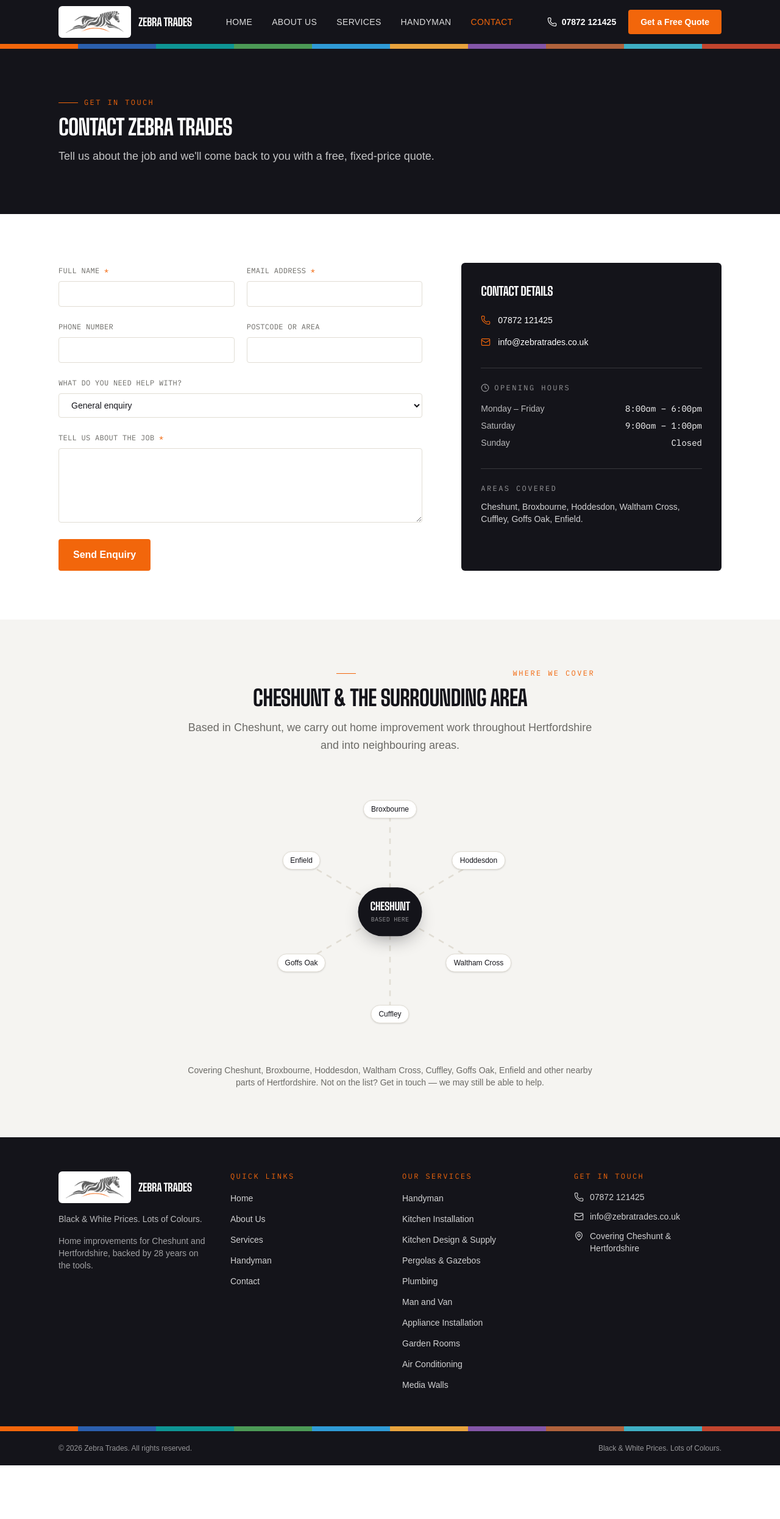
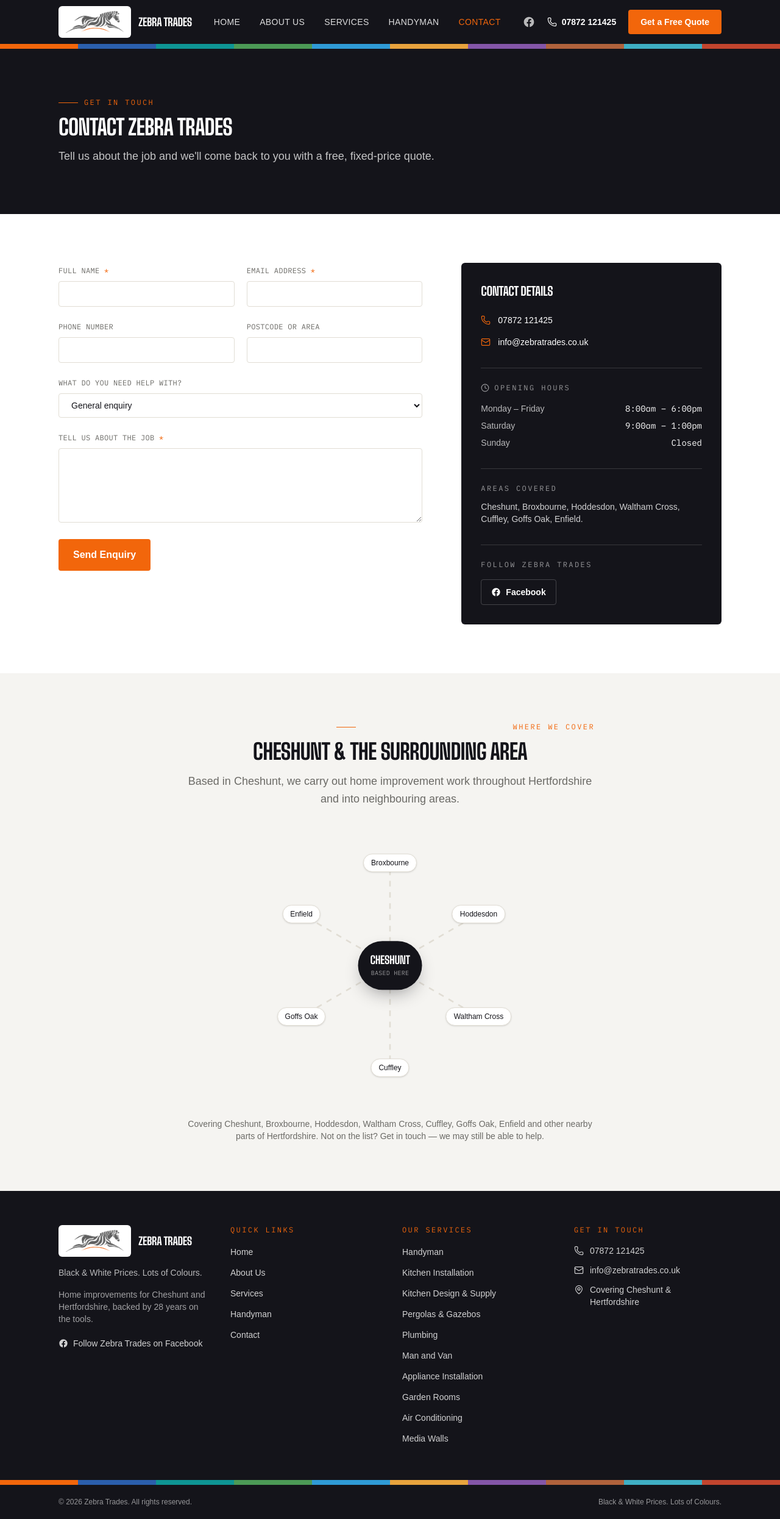
Before and after one commit to jasonkazakos-cpu/zebra-trades-website, a Next.js app: page /contact in a window 1280 px wide. Shown: the whole page at 61% size. Before the commit the page ends 2403 px from the top, so only its background shows below. Built offline with nearby package versions, Linux system fonts and the light colour scheme; a web font is replaced by a local one.

Commit message:
Update Facebook integration to official Zebra Trades page

```diff
--- a/app/contact/page.tsx
+++ b/app/contact/page.tsx
@@ -5,6 +5,7 @@ import Container from "@/components/Container";
 import SectionHeading from "@/components/SectionHeading";
 import ContactForm from "@/components/ContactForm";
 import CoverageArea from "@/components/CoverageArea";
+import FacebookIcon from "@/components/icons/FacebookIcon";
 import { siteConfig } from "@/data/site";
 
 export const metadata: Metadata = {
@@ -76,6 +77,23 @@ export default function ContactPage() {
                 {siteConfig.areas.join(", ")}.
               </p>
             </div>
+
+            <div className="mt-8 border-t border-paper/15 pt-6">
+              <h4 className="font-mono text-xs uppercase tracking-[0.2em] text-paper/55">
+                Follow Zebra Trades
+              </h4>
+              <a
+                href={siteConfig.facebookUrl}
+                target="_blank"
+                rel="noopener noreferrer"
+                aria-label="Follow Zebra Trades on Facebook (opens in a new tab)"
+                title="Zebra Trades on Facebook"
+                className="mt-4 inline-flex items-center gap-2 rounded-sm border border-paper/20 px-4 py-2.5 text-sm font-semibold text-paper hover:border-accent hover:text-accent transition-colors"
+              >
+                <FacebookIcon className="size-4" />
+                Facebook
+              </a>
+            </div>
           </div>
         </Container>
       </section>
--- a/app/page.tsx
+++ b/app/page.tsx
@@ -13,6 +13,7 @@ import CtaBand from "@/components/CtaBand";
 import { services } from "@/data/services";
 import { siteConfig } from "@/data/site";
 import { ArrowRight, Wrench, Award } from "lucide-react";
+import FacebookIcon from "@/components/icons/FacebookIcon";
 
 export const metadata: Metadata = {
   title: "Home Improvements in Cheshunt & Hertfordshire",
@@ -150,6 +151,32 @@ export default function Home() {
         title="Ready To Get Started?"
         subtitle="Tell us what needs doing and we'll come back to you with a free, fixed-price quote."
       />
+
+      <section className="bg-chalk">
+        <Container className="flex flex-col items-center gap-5 py-16 text-center sm:py-20">
+          <span className="flex size-12 items-center justify-center rounded-full bg-accent-soft text-accent-dark">
+            <FacebookIcon className="size-6" />
+          </span>
+          <h2 className="max-w-xl font-display text-3xl font-bold uppercase leading-[0.95] tracking-tight text-ink sm:text-4xl">
+            See Our Latest Projects
+          </h2>
+          <p className="max-w-xl text-base leading-relaxed text-slate sm:text-lg">
+            Follow Zebra Trades on Facebook to see our latest installations,
+            customer projects, before and after photos and company updates.
+          </p>
+          <a
+            href={siteConfig.facebookUrl}
+            target="_blank"
+            rel="noopener noreferrer"
+            aria-label="Follow Zebra Trades on Facebook (opens in a new tab)"
+            title="Zebra Trades on Facebook"
+            className="mt-2 inline-flex items-center gap-2 rounded-sm bg-ink px-6 py-3 text-sm font-semibold text-paper hover:bg-ink-soft transition-colors"
+          >
+            <FacebookIcon className="size-4" />
+            Follow Us On Facebook
+          </a>
+        </Container>
+      </section>
     </>
   );
 }
--- a/components/Footer.tsx
+++ b/components/Footer.tsx
@@ -3,6 +3,7 @@ import { Phone, Mail, MapPin } from "lucide-react";
 import Container from "@/components/Container";
 import Logo from "@/components/Logo";
 import SwatchStrip from "@/components/SwatchStrip";
+import FacebookIcon from "@/components/icons/FacebookIcon";
 import { navLinks, siteConfig } from "@/data/site";
 import { services } from "@/data/services";
 
@@ -22,6 +23,17 @@ export default function Footer() {
             {siteConfig.county}, backed by {siteConfig.yearsTrading} years on
             the tools.
           </p>
+          <a
+            href={siteConfig.facebookUrl}
+            target="_blank"
+            rel="noopener noreferrer"
+            aria-label="Follow Zebra Trades on Facebook (opens in a new tab)"
+            title="Zebra Trades on Facebook"
+            className="mt-5 inline-flex items-center gap-2 text-sm font-medium text-paper/80 hover:text-accent transition-colors"
+          >
+            <FacebookIcon className="size-4" />
+            Follow Zebra Trades on Facebook
+          </a>
         </div>
 
         <div>
--- a/components/Header.tsx
+++ b/components/Header.tsx
@@ -7,6 +7,7 @@ import { Menu, X, Phone } from "lucide-react";
 import Logo from "@/components/Logo";
 import Container from "@/components/Container";
 import SwatchStrip from "@/components/SwatchStrip";
+import FacebookIcon from "@/components/icons/FacebookIcon";
 import { navLinks, siteConfig } from "@/data/site";
 
 export default function Header() {
@@ -37,6 +38,16 @@ export default function Header() {
         </nav>
 
         <div className="hidden lg:flex items-center gap-5">
+          <a
+            href={siteConfig.facebookUrl}
+            target="_blank"
+            rel="noopener noreferrer"
+            aria-label="Follow Zebra Trades on Facebook (opens in a new tab)"
+            title="Zebra Trades on Facebook"
+            className="text-paper/70 hover:text-accent transition-colors"
+          >
+            <FacebookIcon className="size-5" />
+          </a>
           <a
             href={siteConfig.phoneHref}
             className="flex items-center gap-2 text-sm font-semibold text-paper hover:text-accent transition-colors"
@@ -97,6 +108,17 @@ export default function Header() {
               <Phone className="size-4" strokeWidth={1.75} aria-hidden="true" />
               {siteConfig.phoneDisplay}
             </a>
+            <a
+              href={siteConfig.facebookUrl}
+              target="_blank"
+              rel="noopener noreferrer"
+              aria-label="Follow Zebra Trades on Facebook (opens in a new tab)"
+              title="Zebra Trades on Facebook"
+              className="flex items-center gap-2 mt-4 text-paper/80 text-sm font-medium hover:text-accent transition-colors"
+            >
+              <FacebookIcon className="size-4" />
+              Follow us on Facebook
+            </a>
             <Link
               href="/contact"
               onClick={() => setOpen(false)}
--- /dev/null
+++ b/components/icons/FacebookIcon.tsx
@@ -0,0 +1,12 @@
+export default function FacebookIcon({ className }: { className?: string }) {
+  return (
+    <svg
+      viewBox="0 0 24 24"
+      fill="currentColor"
+      className={className}
+      aria-hidden="true"
+    >
+      <path d="M22 12.06C22 6.51 17.52 2 12 2S2 6.51 2 12.06c0 5.02 3.66 9.18 8.44 9.94v-7.03H7.9v-2.91h2.54V9.85c0-2.51 1.49-3.9 3.77-3.9 1.09 0 2.23.2 2.23.2v2.46h-1.26c-1.24 0-1.63.77-1.63 1.56v1.87h2.78l-.45 2.91h-2.33V22c4.78-.76 8.44-4.92 8.44-9.94Z" />
+    </svg>
+  );
+}
--- a/data/site.ts
+++ b/data/site.ts
@@ -5,6 +5,7 @@ export const siteConfig = {
   phoneDisplay: "07872 121425",
   phoneHref: "tel:+447872121425",
   email: "info@zebratrades.co.uk",
+  facebookUrl: "https://www.facebook.com/ZebraTradesUK/",
   // TODO: confirm real opening hours
   hours: [
     { days: "Monday – Friday", time: "8:00am – 6:00pm" },
```
